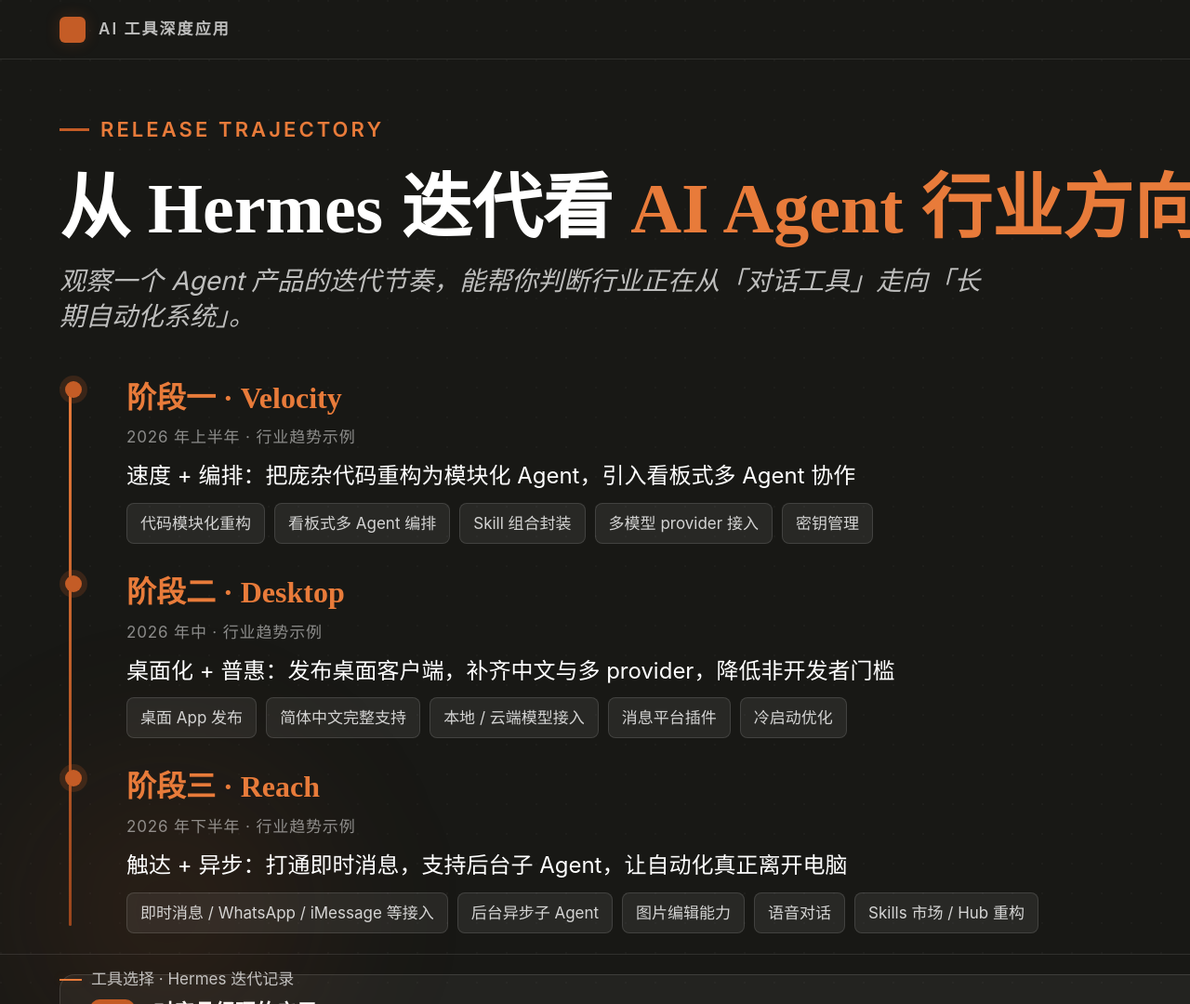
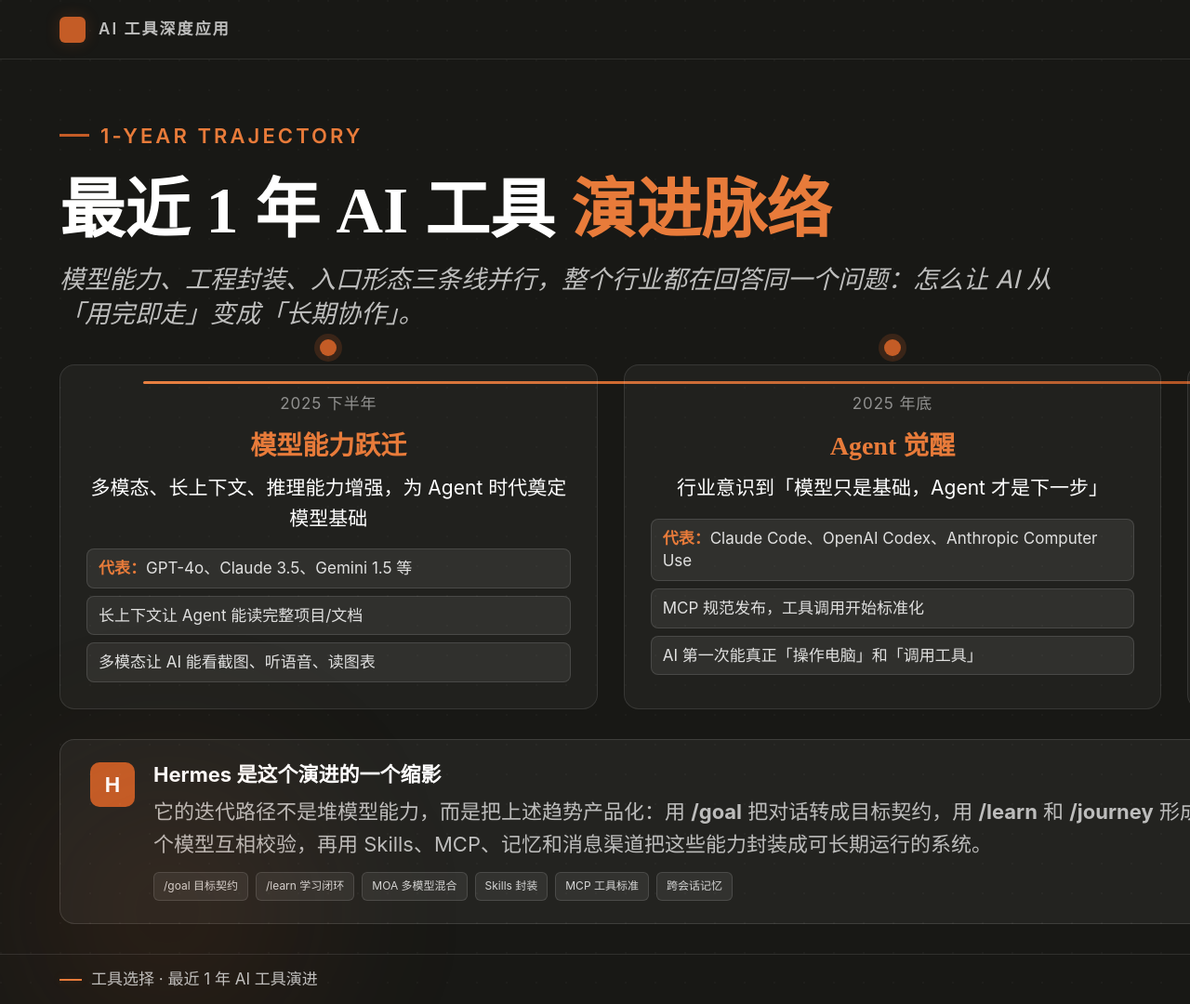
Before and after one commit to dongtonghui/hermes-pm-deck-v10, a website: page slides/09-hermes-roadmap.html in a window 1280 px wide. Shown: the top 1080 px of the page at 93% size. Drawn offline with Linux system fonts and the light colour scheme.

Commit message:
V10: rewrite slide 09 as 1-year AI tool evolution trajectory, including industry trends and Hermes /goal /learn MOA features

```diff
--- a/slides/09-hermes-roadmap.html
+++ b/slides/09-hermes-roadmap.html
@@ -2,61 +2,64 @@
 <html lang="zh-CN">
 <head>
 <meta charset="UTF-8">
-<title>07 · Hermes 迭代记录</title>
+<title>09 · 最近 1 年 AI 工具演进</title>
 <link href="https://fonts.googleapis.com/css2?family=Noto+Serif+SC:wght@400;700;900&family=Inter:wght@400;600&display=swap" rel="stylesheet">
 <link rel="stylesheet" href="../shared/tokens.css">
 <style>
   body { background: var(--tech-bg); color: #fff; }
   .slide-content { display: flex; flex-direction: column; }
   .main { flex: 1; display: flex; flex-direction: column; justify-content: center; }
-  .header { margin-bottom: 44px; }
-  .header h2 { color: #fff; font-size: 76px; margin-bottom: 16px; }
+  .header { margin-bottom: 36px; }
+  .header h2 { color: #fff; font-size: 70px; margin-bottom: 16px; }
   .header h2 .accent { color: var(--accent-light); }
-  .header .subtitle { color: rgba(255,255,255,0.72); font-size: 28px; max-width: 1000px; }
+  .header .subtitle { color: rgba(255,255,255,0.72); font-size: 27px; max-width: 1100px; }
 
-  .timeline { position: relative; padding-left: 36px; }
+  .timeline { display: grid; grid-template-columns: repeat(3, 1fr); gap: 28px; position: relative; }
   .timeline::before {
     content: "";
     position: absolute;
-    left: 10px;
-    top: 8px;
-    bottom: 8px;
-    width: 3px;
-    background: linear-gradient(180deg, var(--accent-light), var(--accent-dark));
+    top: 18px;
+    left: 5%;
+    right: 5%;
+    height: 3px;
+    background: linear-gradient(90deg, var(--accent-light), var(--accent-dark));
     border-radius: 3px;
   }
-  .release { position: relative; margin-bottom: 28px; padding-left: 36px; }
-  .release:last-child { margin-bottom: 0; }
-  .release::before {
+  .phase { position: relative; z-index: 1; background: rgba(255,255,255,0.04); border: 1px solid rgba(255,255,255,0.10); border-radius: 16px; padding: 28px; }
+  .phase::before {
     content: "";
     position: absolute;
-    left: -30px;
-    top: 6px;
+    left: 50%;
+    top: -28px;
+    transform: translateX(-50%);
     width: 18px;
     height: 18px;
     background: var(--accent);
     border-radius: 50%;
     box-shadow: 0 0 0 6px rgba(196,92,38,0.2);
   }
-  .release .version { font-family: var(--font-display); font-size: 32px; font-weight: 900; color: var(--accent-light); margin-bottom: 4px; }
-  .release .date { font-size: var(--tiny); color: rgba(255,255,255,0.5); margin-bottom: 10px; letter-spacing: 0.05em; }
-  .release .theme { font-family: var(--font-body); font-size: 24px; color: #fff; margin-bottom: 10px; }
-  .release .changes { display: flex; flex-wrap: wrap; gap: 10px; }
-  .release .changes span { background: rgba(255,255,255,0.07); border: 1px solid rgba(255,255,255,0.12); border-radius: 8px; padding: 8px 14px; font-size: var(--tiny); color: rgba(255,255,255,0.8); }
+  .phase .date { font-size: var(--tiny); color: rgba(255,255,255,0.5); margin-bottom: 10px; letter-spacing: 0.05em; text-align: center; }
+  .phase .version { font-family: var(--font-display); font-size: 28px; font-weight: 900; color: var(--accent-light); margin-bottom: 8px; text-align: center; }
+  .phase .theme { font-family: var(--font-body); font-size: 21px; color: #fff; margin-bottom: 16px; text-align: center; }
+  .phase .changes { display: flex; flex-direction: column; gap: 8px; }
+  .phase .changes span { background: rgba(255,255,255,0.07); border: 1px solid rgba(255,255,255,0.12); border-radius: 8px; padding: 8px 12px; font-size: var(--tiny); color: rgba(255,255,255,0.85); line-height: 1.45; }
+  .phase .changes span strong { color: var(--accent-light); font-weight: 600; }
 
-  .insight {
-    margin-top: 44px;
+  .hermes-row {
+    margin-top: 32px;
     background: rgba(255,255,255,0.05);
     border: 1px solid rgba(255,255,255,0.12);
     border-radius: 16px;
-    padding: 26px 32px;
+    padding: 24px 32px;
     display: flex;
     gap: 20px;
     align-items: flex-start;
   }
-  .insight-icon { width: 48px; height: 48px; border-radius: 10px; background: var(--accent); display: flex; align-items: center; justify-content: center; color: #fff; font-size: 22px; font-weight: 700; flex-shrink: 0; }
-  .insight h4 { font-family: var(--font-body); font-size: 22px; color: #fff; margin-bottom: 8px; }
-  .insight p { font-size: var(--small); color: rgba(255,255,255,0.7); line-height: 1.6; }
+  .hermes-row .icon { width: 48px; height: 48px; border-radius: 10px; background: var(--accent); display: flex; align-items: center; justify-content: center; color: #fff; font-size: 22px; font-weight: 700; flex-shrink: 0; }
+  .hermes-row h4 { font-family: var(--font-body); font-size: 22px; color: #fff; margin-bottom: 8px; }
+  .hermes-row p { font-size: var(--small); color: rgba(255,255,255,0.7); line-height: 1.6; }
+  .hermes-row .tags { display: flex; flex-wrap: wrap; gap: 8px; margin-top: 12px; }
+  .hermes-row .tags span { background: rgba(255,255,255,0.07); border: 1px solid rgba(255,255,255,0.12); border-radius: 6px; padding: 5px 10px; font-size: 12px; color: rgba(255,255,255,0.8); }
 
   .grid-bg {
     position: absolute;
@@ -88,64 +91,65 @@
 
   <div class="main">
     <div class="header">
-      <div class="kicker" style="color: var(--accent-light);">Release Trajectory</div>
-      <h2>从 Hermes 迭代看 <span class="accent">AI Agent 行业方向</span></h2>
-      <p class="subtitle">观察一个 Agent 产品的迭代节奏，能帮你判断行业正在从「对话工具」走向「长期自动化系统」。</p>
+      <div class="kicker" style="color: var(--accent-light);">1-Year Trajectory</div>
+      <h2>最近 1 年 AI 工具 <span class="accent">演进脉络</span></h2>
+      <p class="subtitle">模型能力、工程封装、入口形态三条线并行，整个行业都在回答同一个问题：怎么让 AI 从「用完即走」变成「长期协作」。</p>
     </div>
 
     <div class="timeline">
-      <div class="release">
-        <div class="version">阶段一 · Velocity</div>
-        <div class="date">2026 年上半年 · 行业趋势示例</div>
-        <div class="theme">速度 + 编排：把庞杂代码重构为模块化 Agent，引入看板式多 Agent 协作</div>
+      <div class="phase">
+        <div class="date">2025 下半年</div>
+        <div class="version">模型能力跃迁</div>
+        <div class="theme">多模态、长上下文、推理能力增强，为 Agent 时代奠定模型基础</div>
         <div class="changes">
-          <span>代码模块化重构</span>
-          <span>看板式多 Agent 编排</span>
-          <span>Skill 组合封装</span>
-          <span>多模型 provider 接入</span>
-          <span>密钥管理</span>
+          <span><strong>代表：</strong>GPT-4o、Claude 3.5、Gemini 1.5 等</span>
+          <span>长上下文让 Agent 能读完整项目/文档</span>
+          <span>多模态让 AI 能看截图、听语音、读图表</span>
         </div>
       </div>
 
-      <div class="release">
-        <div class="version">阶段二 · Desktop</div>
-        <div class="date">2026 年中 · 行业趋势示例</div>
-        <div class="theme">桌面化 + 普惠：发布桌面客户端，补齐中文与多 provider，降低非开发者门槛</div>
+      <div class="phase">
+        <div class="date">2025 年底</div>
+        <div class="version">Agent 觉醒</div>
+        <div class="theme">行业意识到「模型只是基础，Agent 才是下一步」</div>
         <div class="changes">
-          <span>桌面 App 发布</span>
-          <span>简体中文完整支持</span>
-          <span>本地 / 云端模型接入</span>
-          <span>消息平台插件</span>
-          <span>冷启动优化</span>
+          <span><strong>代表：</strong>Claude Code、OpenAI Codex、Anthropic Computer Use</span>
+          <span>MCP 规范发布，工具调用开始标准化</span>
+          <span>AI 第一次能真正「操作电脑」和「调用工具」</span>
         </div>
       </div>
 
-      <div class="release">
-        <div class="version">阶段三 · Reach</div>
-        <div class="date">2026 年下半年 · 行业趋势示例</div>
-        <div class="theme">触达 + 异步：打通即时消息，支持后台子 Agent，让自动化真正离开电脑</div>
+      <div class="phase">
+        <div class="date">2026 上半年</div>
+        <div class="version">工程化与普惠化</div>
+        <div class="theme">Agent 开始可封装、可编排、可长期在线运行</div>
         <div class="changes">
-          <span>即时消息 / WhatsApp / iMessage 等接入</span>
-          <span>后台异步子 Agent</span>
-          <span>图片编辑能力</span>
-          <span>语音对话</span>
-          <span>Skills 市场 / Hub 重构</span>
+          <span><strong>Skills / MCP</strong> 成为可复用标准</span>
+          <span><strong>MOA</strong>、Kanban、Subagents 让多 Agent 协作落地</span>
+          <span>桌面客户端、消息渠道、定时任务让 AI 融入日常工作流</span>
         </div>
       </div>
     </div>
 
-    <div class="insight">
-      <div class="insight-icon">→</div>
+    <div class="hermes-row">
+      <div class="icon">H</div>
       <div>
-        <h4>对产品经理的启示</h4>
-        <p>这类 Agent 产品的迭代路径不是堆模型能力，而是让 Agent 从「一次对话」变成「长期在线、可调度、可触达」的系统。这正是我们接下来要讲的：给目标、多 Agent、喂数据、封装自动化。</p>
-        <p style="margin-top:10px; font-size:13px; color:rgba(255,255,255,0.55);">注：以上时间线与功能点基于 Hermes 截至 2026 年 7 月的公开 Release Notes，仅作为行业趋势示例，具体版本号以官方发布为准。</p>
+        <h4>Hermes 是这个演进的一个缩影</h4>
+        <p>它的迭代路径不是堆模型能力，而是把上述趋势产品化：用 <strong>/goal</strong> 把对话转成目标契约，用 <strong>/learn</strong> 和 <strong>/journey</strong> 形成自我改进闭环，用 <strong>MOA（Mixture-of-Agents）</strong> 让多个模型互相校验，再用 Skills、MCP、记忆和消息渠道把这些能力封装成可长期运行的系统。</p>
+        <div class="tags">
+          <span>/goal 目标契约</span>
+          <span>/learn 学习闭环</span>
+          <span>MOA 多模型混合</span>
+          <span>Skills 封装</span>
+          <span>MCP 工具标准</span>
+          <span>跨会话记忆</span>
+        </div>
       </div>
     </div>
   </div>
 
   <div class="page-footer">
-    <div class="section-tag">工具选择 · Hermes 迭代记录</div>
+    <div class="section-tag">工具选择 · 最近 1 年 AI 工具演进</div>
     <div>AI 工具在产品工作中的深度应用</div>
   </div>
 </div>
```
